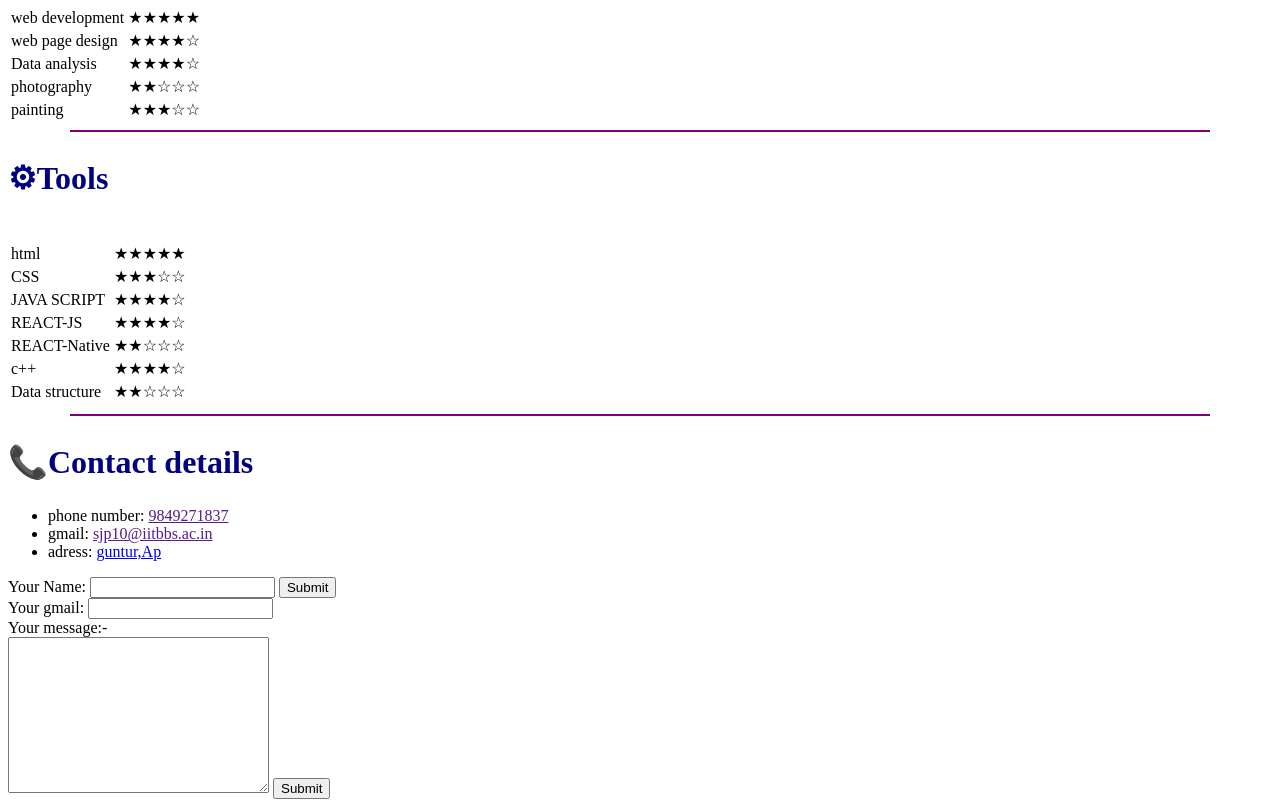
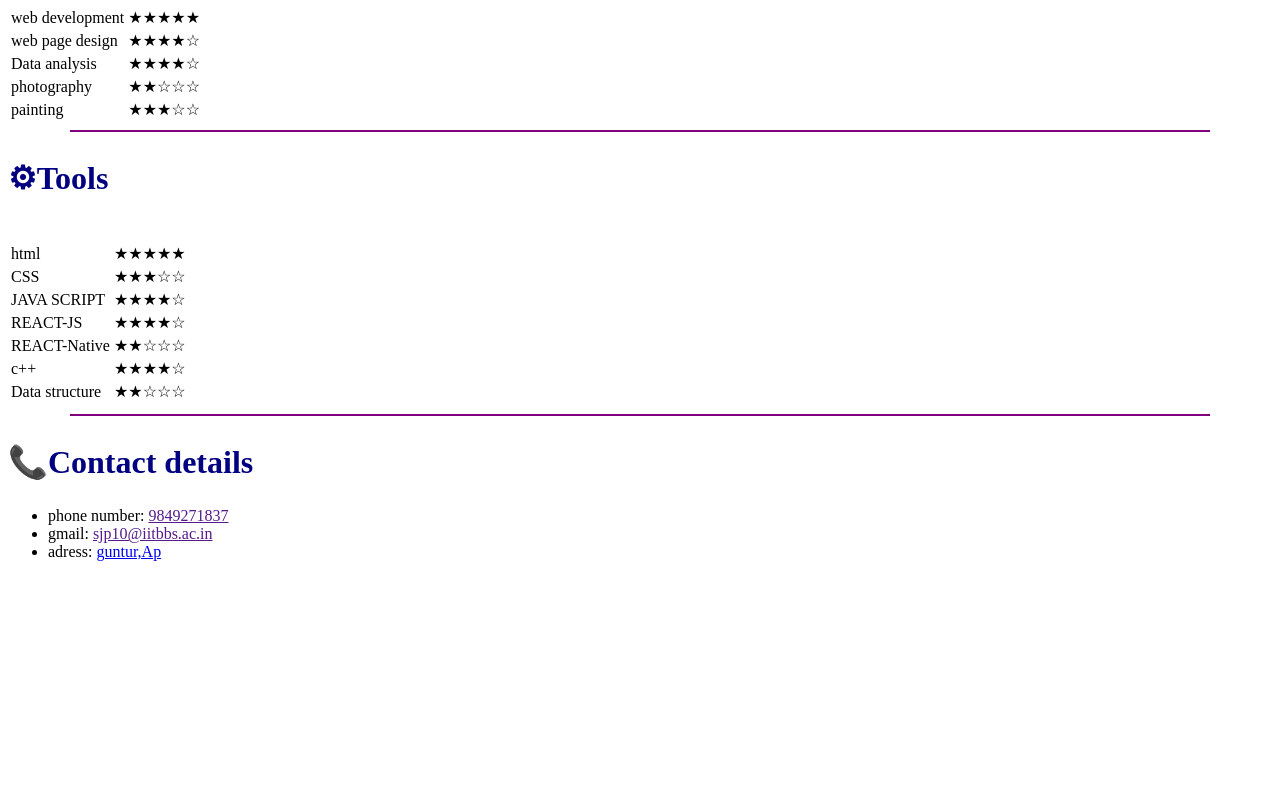
Before and after one commit to jpjaguar/cv, a plain HTML site: page index.html in a window 1280 px wide. Shown: the part 895-1702 px from the top of the page. After the commit the page ends 1472 px from the top, so only its background shows below. Drawn offline with Linux system fonts and the light colour scheme.

Commit message:
Update index.html

```diff
--- a/index.html
+++ b/index.html
@@ -110,16 +110,7 @@
                <li> gmail: <a href=""> sjp10@iitbbs.ac.in </a></li>
                <li> adress: <a href="https://en.wikipedia.org/wiki/Guntur"> guntur,Ap </a></li>
             </ul>
-            <form action=" mail to :sjp10@iitbbs.ac.in">
-            <label > Your Name:</label>
-            <input type="text" name="  value">
-            <input type="submit" name=""><br>
-            <label > Your gmail:</label>
-            <input type="gmail" name="  value"><br>
-            <label > Your message:-</label><br>
-            <textarea name="" id="" cols="30" rows="10"></textarea>
-            <input type="submit" name="">
-         </form>
+
 
 
          </body>
```
